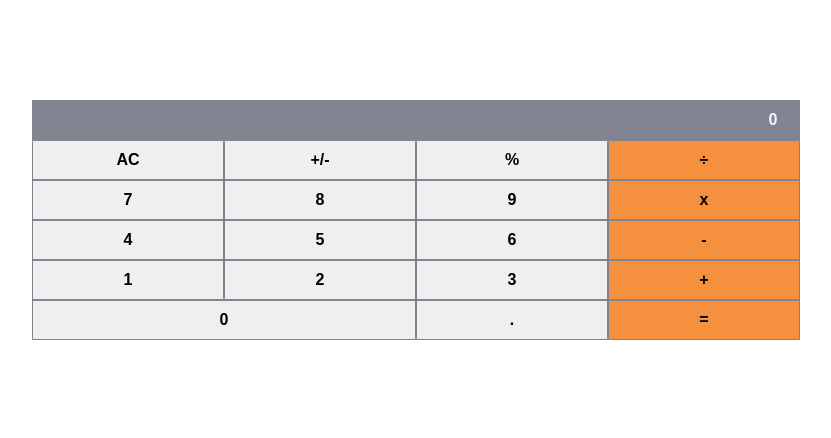
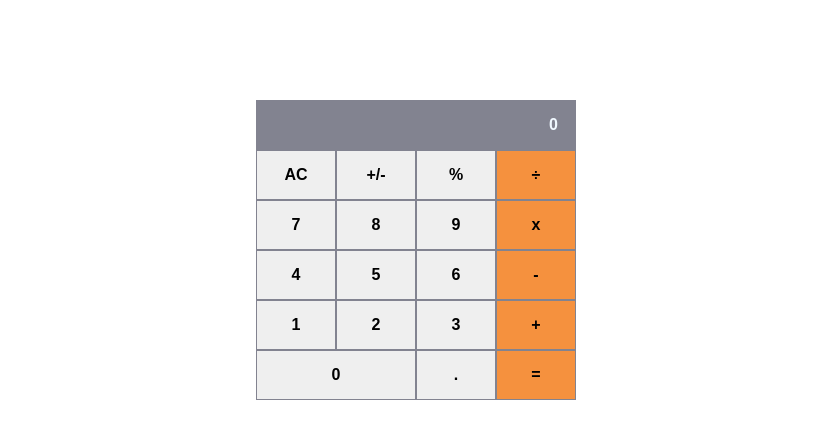
Before and after one commit to momo-87/math-magicians, a React (Create React App) app: page / in a window 1280 px wide. Shown: the top 438 px of the page, without its empty margins (224-1055 px from the left). Built offline with nearby package versions, Linux system fonts and the light colour scheme.

Commit message:
Reducing the calculator width and increasing the button height

```diff
--- a/src/App.css
+++ b/src/App.css
@@ -16,7 +16,7 @@ div.App h1 {
 }
 
 div.wrapper {
-  width: 60%;
+  width: 25%;
   margin-top: 100px;
   display: grid;
   grid-template-columns: 25% 25% 25% 25%;
@@ -29,7 +29,7 @@ div.input-box {
 
 input.input {
   width: 100%;
-  height: 40px;
+  height: 50px;
   background-color: #828390;
   color: aliceblue;
   font-weight: bolder;
@@ -61,7 +61,7 @@ div.operator-btn button,
 div.dot-box button,
 div.percentage-box button {
   width: 100%;
-  height: 40px;
+  height: 50px;
   font-weight: bolder;
   font-size: 1rem;
   border: 1px solid #828390;
```
